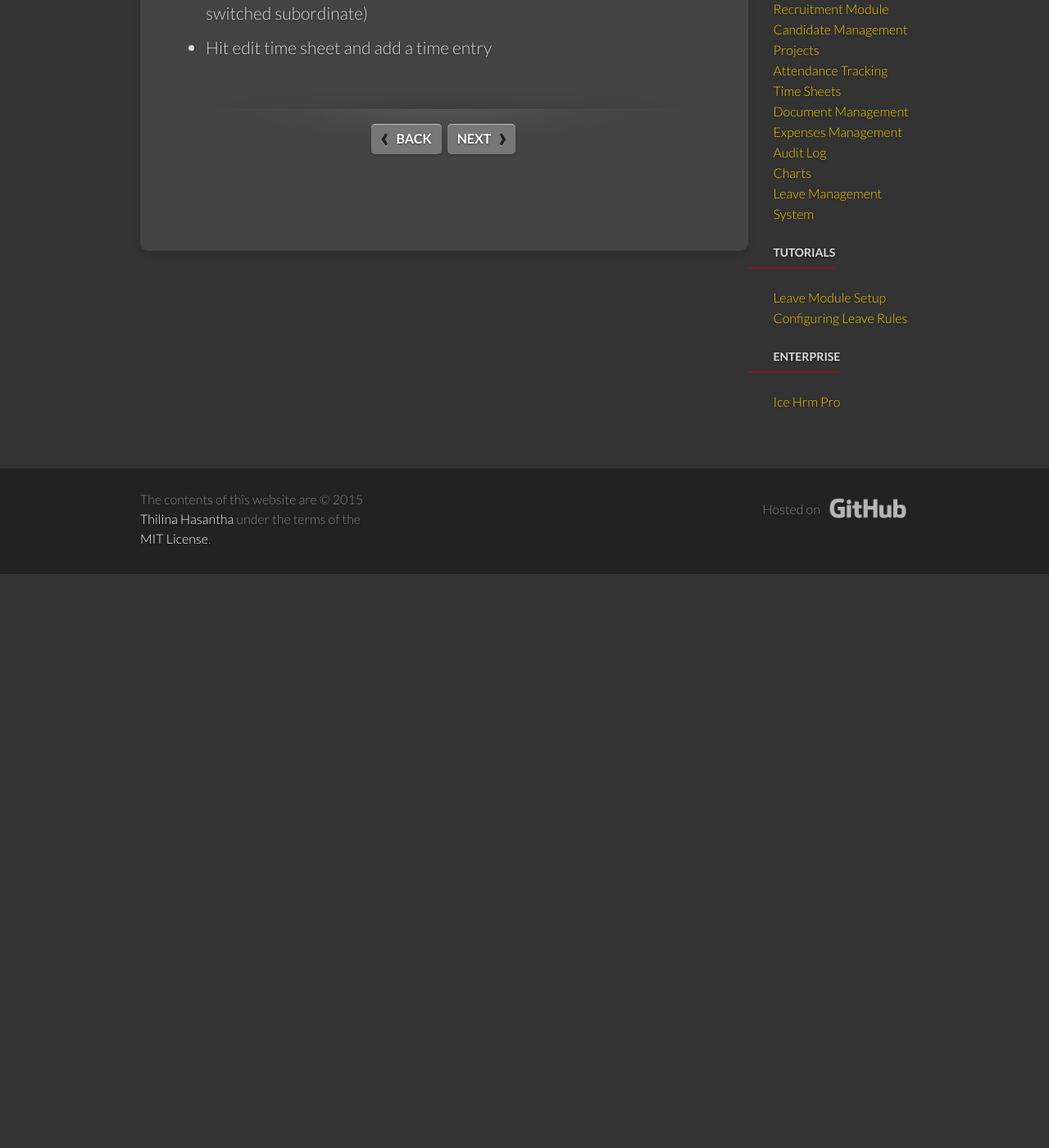
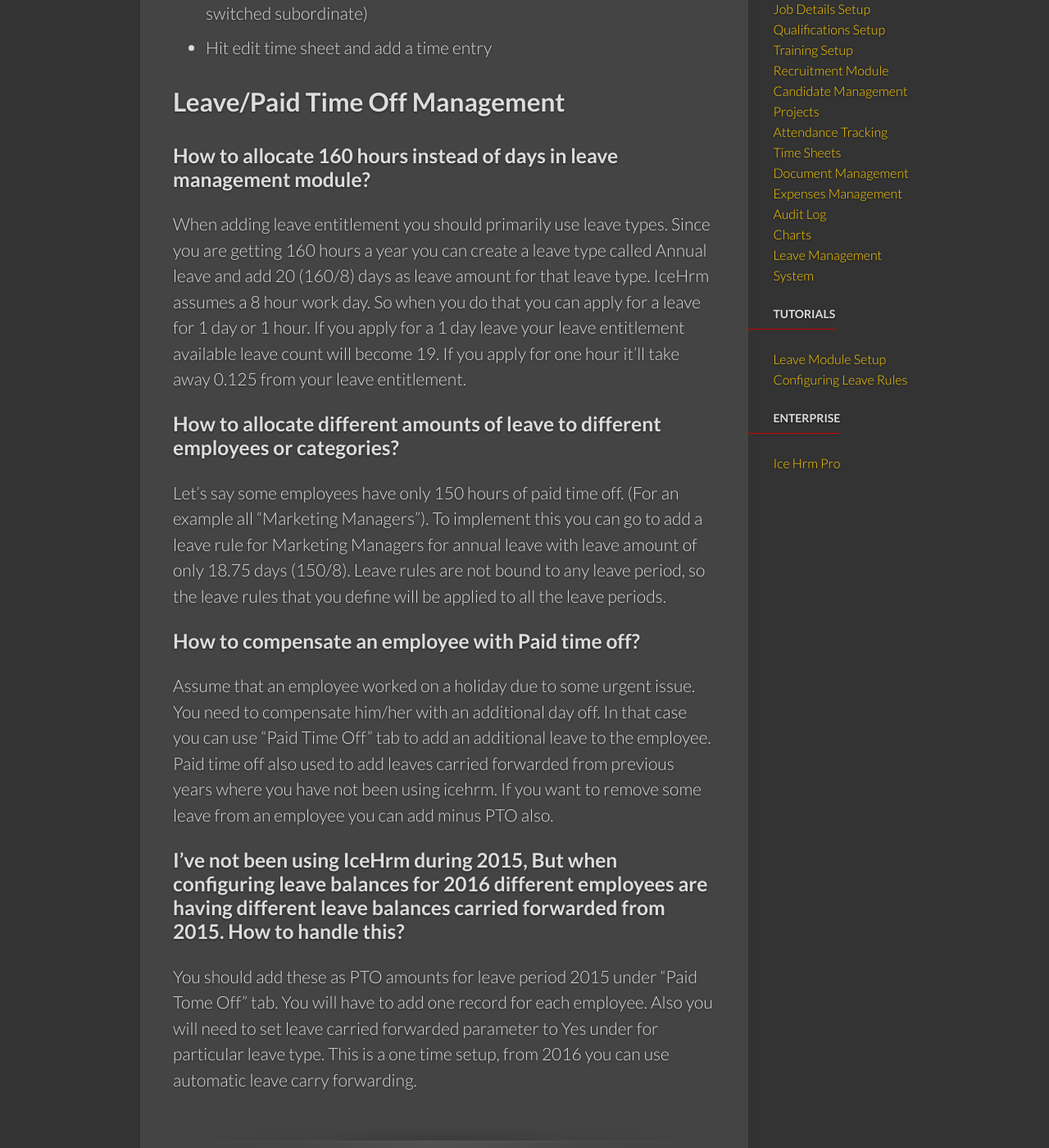
Before and after one commit to icehrm/icehrm.github.io, a Jekyll site: the page built from _docs/faq.md, in a window 1280 px wide and 1400 px high, scrolled down 653 px. Shown: the whole window at 82% size. Built offline with Jekyll 4.4.1, drawn with Linux system fonts in a browser that asks for light colours; before the commit the page ends 1353 px from its top, so only the background shows below that; some of the changed text lies outside the part shown.

Commit message:
Adding FAQ

```diff
--- a/_data/docs.yml
+++ b/_data/docs.yml
@@ -2,6 +2,8 @@
   docs:
   - home
   - installation
+  - faq
+  - changelog
 
 - title: Configuaration
   docs:
--- a/_docs/faq.md
+++ b/_docs/faq.md
@@ -1,19 +1,50 @@
 ---
 layout: docs
 title: Frequently Asked Questions
-prev_section: faq
-next_section: faq
+prev_section: installation
+next_section: changelog
 permalink: /docs/faq/
 ---
 
-##Time Management
+## Time Management
 
-###How to add edit time sheets of your subordinates (Direct Reports)
+### How to add edit time sheets of your subordinates (Direct Reports)?
 
 A manager can only make modifications to their direct reports. First you need to login as the manager and go to Employees -> Employees module.
 
 - In that module click “Login as employee” icon of one of your subordinates.
 
-- Then goto “Time Management” => “Time Sheets” and one of the timeseets (all the time sheets displayed here are belongs to the your switched subordinate)
+- Then goto “Time Management” => “Time Sheets” and one of the time sheets (all the time sheets displayed here are belongs to the your switched subordinate)
 
 - Hit edit time sheet and add a time entry
+
+
+## Leave/Paid Time Off Management
+
+### How to allocate 160 hours instead of days in leave management module?
+
+When adding leave entitlement you should primarily use leave types. Since you are getting 160 hours a year
+you can create a leave type called Annual leave and add 20 (160/8) days as leave amount for that leave type.
+IceHrm assumes a 8 hour work day. So when you do that you can apply for a leave for 1 day or 1 hour.
+If you apply for a 1 day leave your leave entitlement available leave count will become 19.
+If you apply for one hour it'll take away 0.125 from your leave entitlement.
+
+### How to allocate different amounts of leave to different employees or categories?
+
+Let's say some employees have only 150 hours of paid time off. (For an example all "Marketing Managers").
+To implement this you can go to add a leave rule for Marketing Managers for annual leave with leave amount
+of only 18.75 days (150/8). Leave rules are not bound to any leave period, so the leave rules that you define
+will be applied to all the leave periods.
+
+### How to compensate an employee with Paid time off?
+
+Assume that an employee worked on a holiday due to some urgent issue. You need to compensate him/her with an
+additional day off. In that case you can use "Paid Time Off" tab to add an additional leave to the employee.
+Paid time off also used to add leaves carried forwarded from previous years where you have not been using icehrm.
+If you want to remove some leave from an employee you can add minus PTO also.
+
+### I've not been using IceHrm during 2015, But when configuring leave balances for 2016 different employees are having different leave balances carried forwarded from 2015. How to handle this?
+
+You should add these as PTO amounts for leave period 2015 under "Paid Tome Off" tab. You will have to add one record for each employee.
+Also you will need to set leave carried forwarded parameter to Yes under for particular leave type.
+This is a one time setup, from 2016 you can use automatic leave carry forwarding.
```
Also changed, not shown: _docs/changelog.md (+1 -1 lines), _docs/installation.md (+1 -1 lines).
